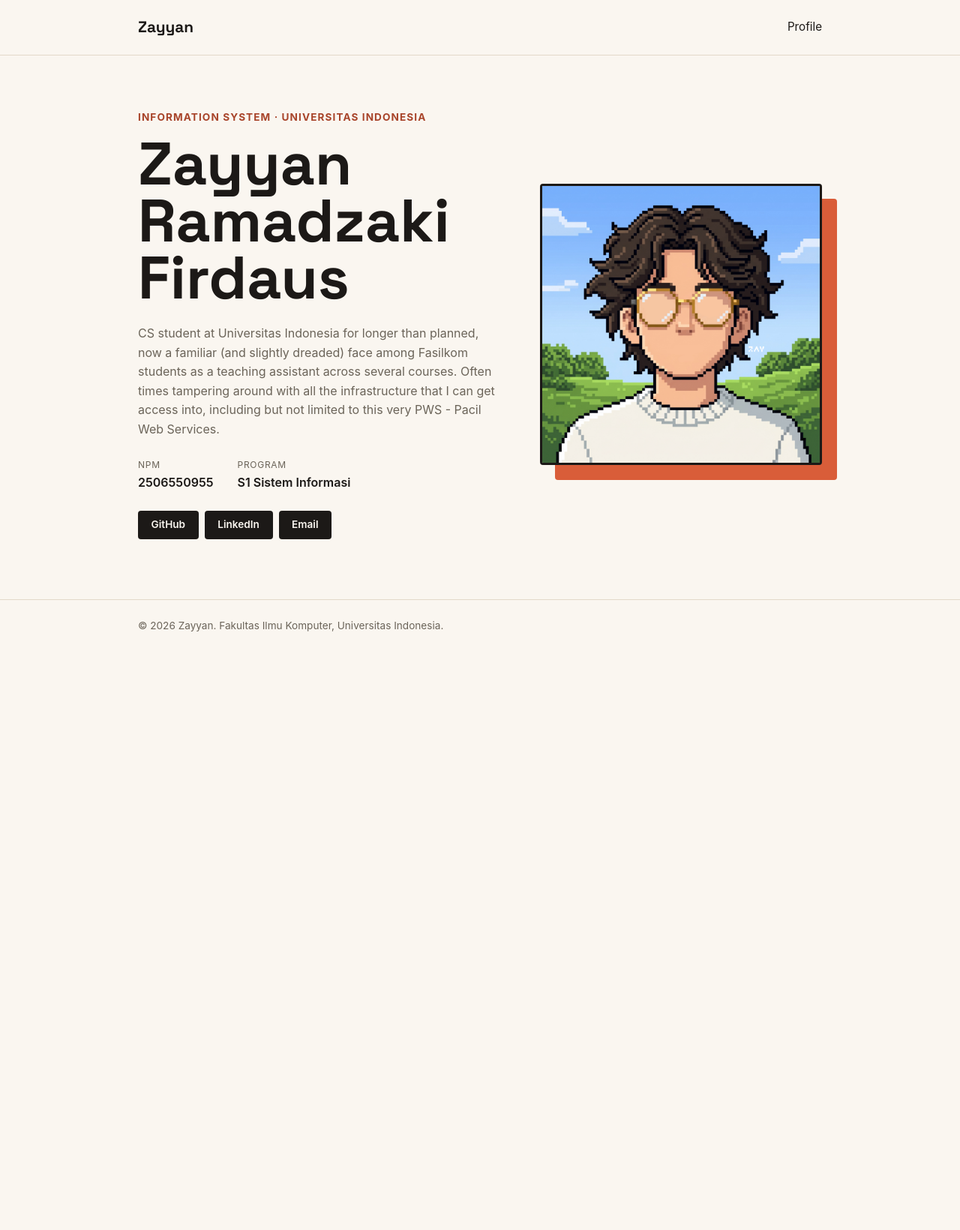
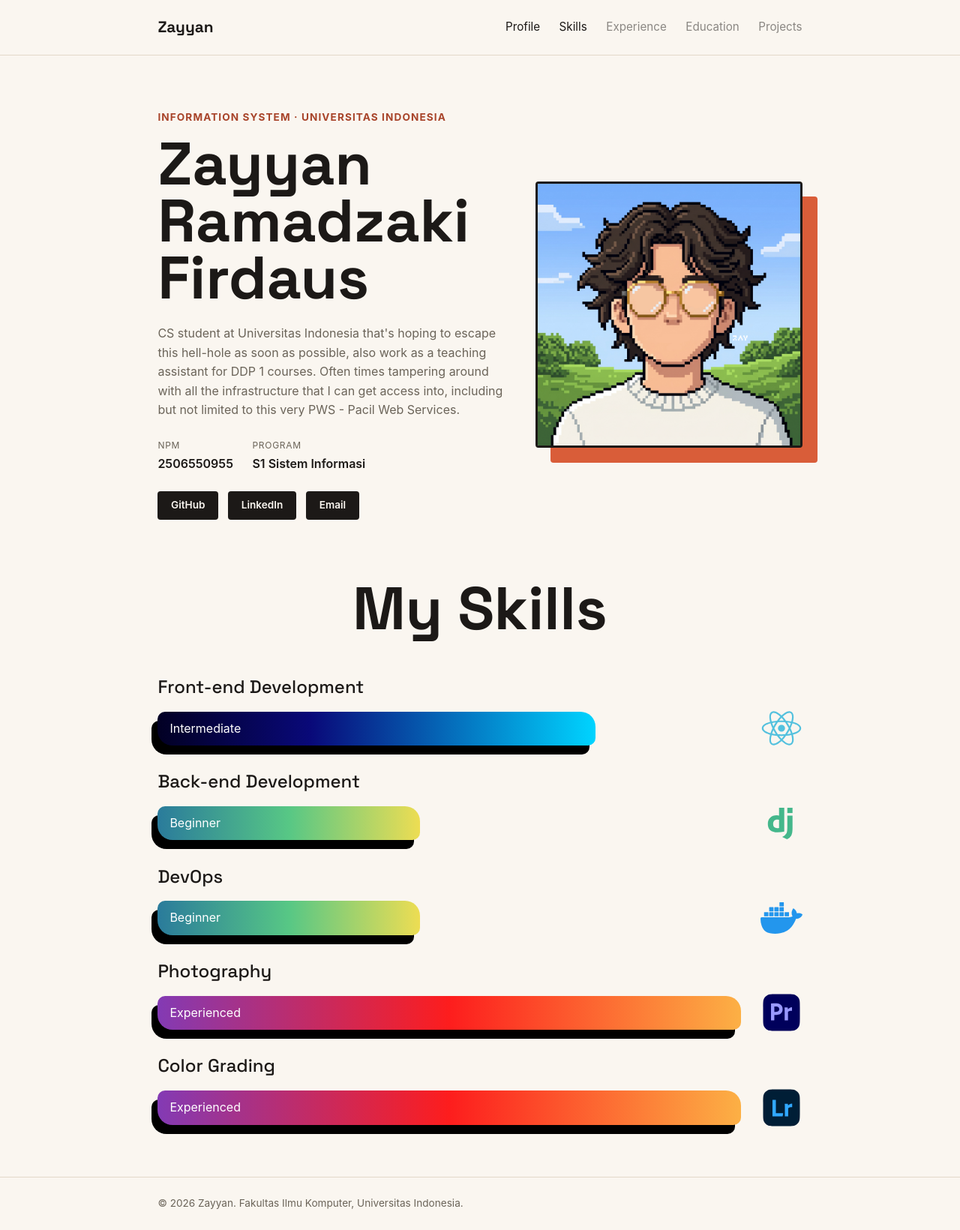
Before and after one commit to zh4ck/myportofolio, a Django app: page / in a window 1280 px wide. Shown: the whole page at 75% size. Before the commit the page ends 842 px from the top, so only its background shows below. Run offline with Django 5.2, Linux system fonts and the light colour scheme.

Commit message:
feat(skills): add skills section, adjust styling

```diff
--- a/static/css/style.css
+++ b/static/css/style.css
@@ -12,6 +12,11 @@
     --line: #e3d9c9;
     --text-muted: #6b6459;
     --radius: 4px;
+
+    --space-1: clamp(0.5rem, 0.5rem + 0.4vw, 0.875rem);
+    --space-2: clamp(1rem, 0.875rem + 0.9vw, 2rem);
+    --space-3: clamp(1.5rem, 1.25rem + 1.75vw, 3.5rem);
+    --gutter:  clamp(1.25rem, 0.75rem + 3vw, 3.5rem);
 }
 
 body {
@@ -28,7 +33,7 @@ h1, .brand {
 .container {
     max-width: 960px;
     margin: 0 auto;
-    padding: 0 1.5rem;
+    padding: 0 var(--gutter);
 }
 
 .site-header {
@@ -39,7 +44,7 @@ h1, .brand {
     display: flex;
     justify-content: space-between;
     align-items: center;
-    padding: 1.25rem 1.5rem;
+    padding: 1.25rem var(--gutter);
 }
 
 .brand {
@@ -51,7 +56,7 @@ h1, .brand {
 
 .site-header nav {
     display: flex;
-    gap: 2rem;
+    gap: var(--space-2);
 }
 
 .site-header nav a {
@@ -60,7 +65,7 @@ h1, .brand {
     font-size: 0.95rem;
 }
 
-.hero {
+.main {
     padding: 4.5rem 0 5rem;
 }
 
@@ -70,7 +75,7 @@ h1, .brand {
     grid-template-areas:
         "identity photo"
         "details  photo";
-    gap: 1.5rem 3rem;
+    gap: 1.5rem var(--space-3);
 }
 
 .hero-identity {
@@ -103,7 +108,7 @@ h1, .brand {
 
 .meta-list {
     display: flex;
-    gap: 2rem;
+    gap: var(--space-2);
     margin-bottom: 1.5rem;
 }
 
@@ -121,7 +126,7 @@ h1, .brand {
 
 .social-links {
     display: flex;
-    gap: 0.5rem;
+    gap: var(--space-1);
     flex-wrap: wrap;
 }
 
@@ -193,3 +198,103 @@ h1, .brand {
         justify-content: flex-start;
     }
 }
+
+/* buat skills */
+
+.center-div {
+    text-align: center;
+    align-items: center;
+}
+
+.skills-header {
+    grid-area: header;
+}
+
+.skills-grid {
+    display: grid;
+    gap: 1.5rem;
+    margin-top: 3rem;
+}
+
+.skill-items {
+    display: grid;
+    grid-template-columns: 1fr auto;
+    grid-template-areas:
+        "label label"
+        "bar   icon";
+    align-items: center;
+    column-gap: var(--space-2);
+    row-gap: 0.5rem;
+}
+
+.skill-items p {
+    grid-area: label;
+    font-family: "Space Grotesk", -apple-system, sans-serif;
+    font-size: 1.5rem;
+}
+
+.skill-items .skill-bar {
+    grid-area: bar;
+}
+
+.skill-items .skill-icon {
+    grid-area: icon;
+    width: 3.5rem;
+    height: auto;
+    justify-self: end;
+}
+
+h1 {
+    font-size: clamp(3rem, 7vw, 5rem);
+    line-height: 0.95;
+}
+
+.skill-bar {
+    text-align: left;
+    padding-top: 10px;
+    padding-bottom: 10px;
+    color: white;
+    background-color: red;
+    border-radius: 10px 20px 10px 20px;
+    position: relative;
+    filter: drop-shadow(-0.5rem 0.75rem 0 #000000);
+}
+
+.skill-bar span {
+    padding-left: 1rem;
+}
+
+.fe {
+    width: 75%;
+    background: linear-gradient(90deg,rgba(2, 0, 36, 1) 0%, rgba(9, 9, 121, 1) 35%, rgba(0, 212, 255, 1) 100%);
+}
+
+.be {
+    width: 45%;
+    background: linear-gradient(90deg,rgba(42, 123, 155, 1) 0%, rgba(87, 199, 133, 1) 50%, rgba(237, 221, 83, 1) 100%);
+}
+
+.devops {
+    width: 45%;
+    background: linear-gradient(90deg,rgba(42, 123, 155, 1) 0%, rgba(87, 199, 133, 1) 50%, rgba(237, 221, 83, 1) 100%);
+}
+
+.pg {
+    width: 100%;
+    background: linear-gradient(90deg,rgba(131, 58, 180, 1) 0%, rgba(253, 29, 29, 1) 50%, rgba(252, 176, 69, 1) 100%);
+}
+
+.cg {
+    width: 100%;
+    background: linear-gradient(90deg,rgba(131, 58, 180, 1) 0%, rgba(253, 29, 29, 1) 50%, rgba(252, 176, 69, 1) 100%);
+}
+
+.skill {
+    padding-bottom: 4rem;
+}
+
+.disabled {
+    color: gray;
+    opacity: 0.5;
+    cursor: not-allowed;
+}
--- a/templates/index.html
+++ b/templates/index.html
@@ -15,12 +15,16 @@
             <a href="#profile" class="brand">Zayyan</a>
             <nav>
                 <a href="#profile">Profile</a>
+                <a href="#skills">Skills</a>
+                <a href="#experience" class="disabled">Experience</a>
+                <a href="#education" class="disabled">Education</a>
+                <a href="#projects" class="disabled">Projects</a>
             </nav>
         </div>
     </header>
 
-    <main>
-        <section class="hero" id="profile">
+    <main class="name">
+        <section class="main" id="profile">
             <div class="container hero-grid">
                 <div class="hero-identity">
                     <p class="hero-kicker">Information System &middot; Universitas Indonesia</p>
@@ -31,7 +35,7 @@
                     <img class="avatar" src="/static/img/profile.png" alt="Photo of Zayyan">
                 </div>
                 <div class="hero-details">
-                    <p class="bio">CS student at Universitas Indonesia for longer than planned, now a familiar (and slightly dreaded) face among Fasilkom students as a teaching assistant across several courses. Often times tampering around with all the infrastructure that I can get access into, including but not limited to this very PWS - Pacil Web Services.</p>
+                    <p class="bio">CS student at Universitas Indonesia that's hoping to escape this hell-hole as soon as possible, also work as a teaching assistant for DDP 1 courses. Often times tampering around with all the infrastructure that I can get access into, including but not limited to this very PWS - Pacil Web Services.</p>
                     <dl class="meta-list">
                         <div class="meta-row">
                             <dt>NPM</dt>
@@ -50,6 +54,40 @@
                 </div>
             </div>
         </section>
+        <section class="skill" id="skills">
+            <div class="container skill-container">
+                <div class="center-div">
+                    <h1>My Skills</h1>
+                </div>
+                <div class="skills-grid">
+                    <div class="skill-items">
+                        <p>Front-end Development</p>
+                        <div class="skill-bar fe"><span>Intermediate</span></div>
+                        <img class="skill-icon" src="/static/icons/react.svg" alt="React"/>
+                    </div>
+                    <div class="skill-items">
+                        <p>Back-end Development</p>
+                        <div class="skill-bar be"><span>Beginner</span></div>
+                        <img class="skill-icon" src="/static/icons/django.svg" alt="Django"/>
+                    </div>
+                    <div class="skill-items">
+                        <p>DevOps</p>
+                        <div class="skill-bar devops"><span>Beginner</span></div>
+                        <img class="skill-icon" src="/static/icons/docker.svg" alt="Docker"/>
+                    </div>
+                    <div class="skill-items">
+                        <p>Photography</p>
+                        <div class="skill-bar pg"><span>Experienced</span></div>
+                        <img class="skill-icon" src="/static/icons/premiere.svg" alt="Premiere Pro"/>
+                    </div>
+                    <div class="skill-items">
+                        <p>Color Grading</p>
+                        <div class="skill-bar cg"><span>Experienced</span></div>
+                        <img class="skill-icon" src="/static/icons/lightroom.svg" alt="Lightroom"/>
+                    </div>
+                </div>
+            </div>
+        </section>
     </main>
 
     <footer class="site-footer">
```
Also changed, not shown: static/icons/django.svg (added), static/icons/docker.svg (added), static/icons/lightroom.svg (added), static/icons/premiere.svg (added), static/icons/react.svg (added).
